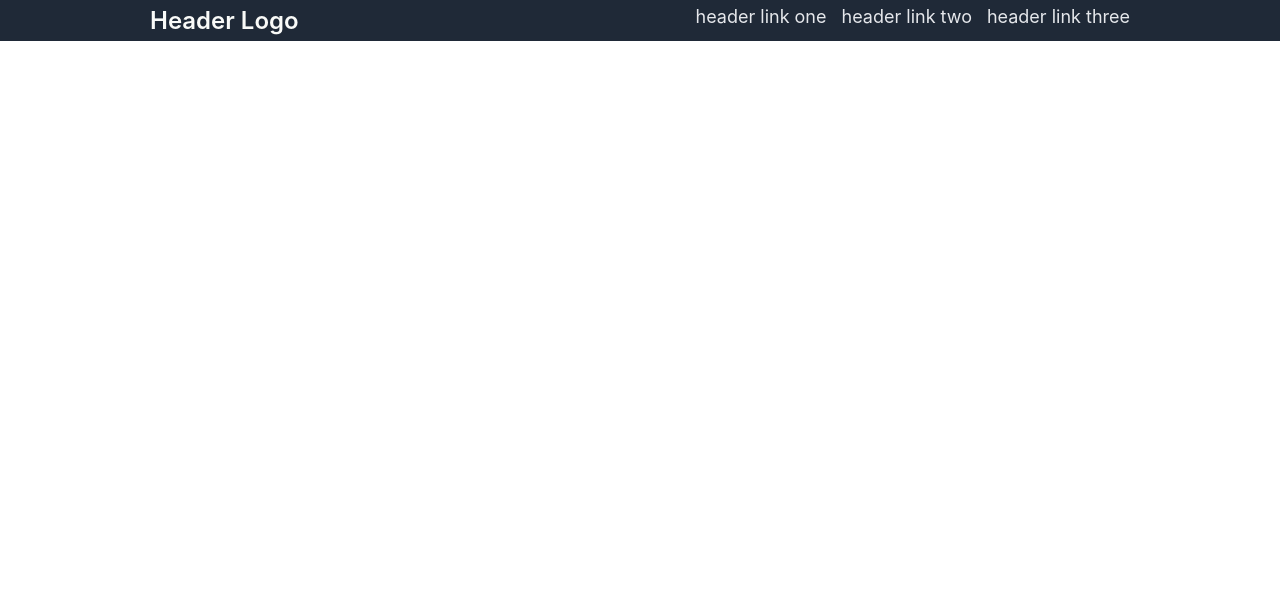
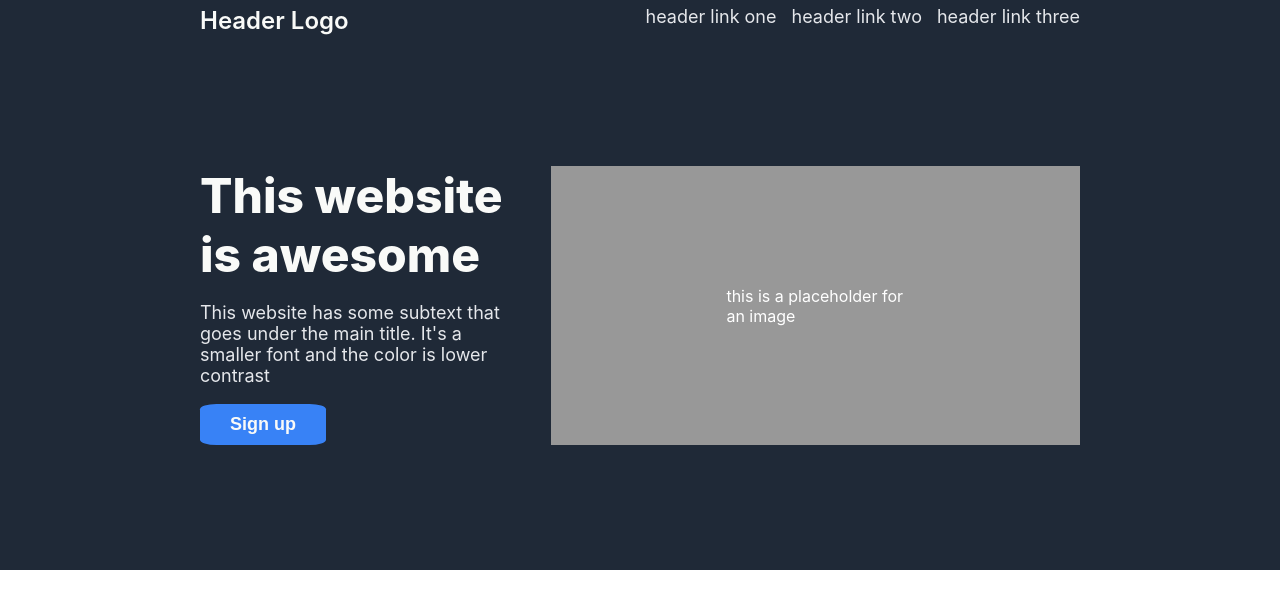
Before and after one commit to Karolis00/landing-page, a plain HTML site: page index.html in a window 1280 px wide. Drawn offline with Linux system fonts and the light colour scheme.

Commit message:
Hero and padding change

```diff
--- a/index.html
+++ b/index.html
@@ -16,5 +16,14 @@
             <li><a href="#">header link three</a></li>
         </ul>
     </nav>
-</body>
-</html>
+    <div class="hero">
+        <div class="hero-text">
+            <div class="hero-main">This website is awesome</div>
+            <div class="hero-secondary"><p>
+                This website has some subtext that goes
+                under the main title. It's a smaller font and the color is lower contrast
+            </p></div>
+            <button>Sign up</button>
+        </div>
+        <div class="hero-image">this is a placeholder for an image</div>
+    </div>
--- a/style.css
+++ b/style.css
@@ -25,7 +25,7 @@ ul{
     background-color: #1F2937;
     display: flex;
     justify-content: space-between;
-    padding: 6px 150px;
+    padding: 6px 200px;
     margin: 0;
 }
 
@@ -34,3 +34,46 @@ ul{
     color: #F9FAF8;
     font-weight: 600;
 }
+
+.hero{
+    background-color: #1F2937;
+    padding: 125px 200px;
+    display: flex;
+    gap: 30px;
+    justify-content: space-between;
+}
+
+.hero-text{
+    word-wrap: break-word;
+    width: 450px;
+}
+
+.hero-main{
+    font-size: 48px;
+    font-weight: 800;
+    color: #F9FAF8;
+}
+
+.hero-secondary{
+    font-size: 18px;
+    color: #E5E7EB;
+}
+
+.hero-text > button{
+    background-color: #3882F6;
+    padding: 10px 30px;
+    border: none;
+    border-radius: 13%;
+    color: #F9FAF8;
+    font-size: 18px;
+    font-weight: 600;
+}
+
+.hero-image{
+    display: flex;
+    align-items: center;
+    justify-content: center;
+    background-color: #989898;
+    color: white;
+    padding: 75px 175px;
+}
```
